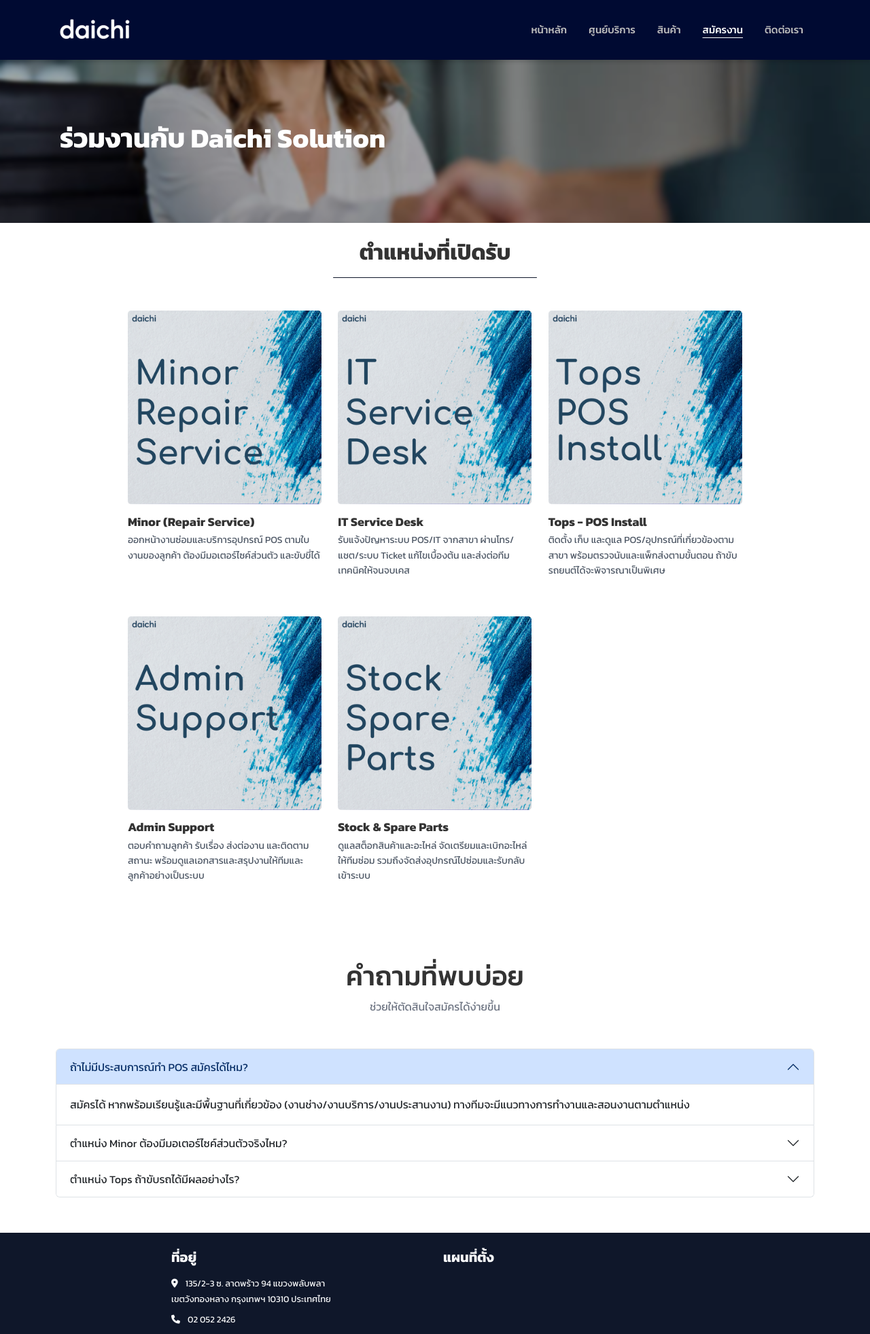
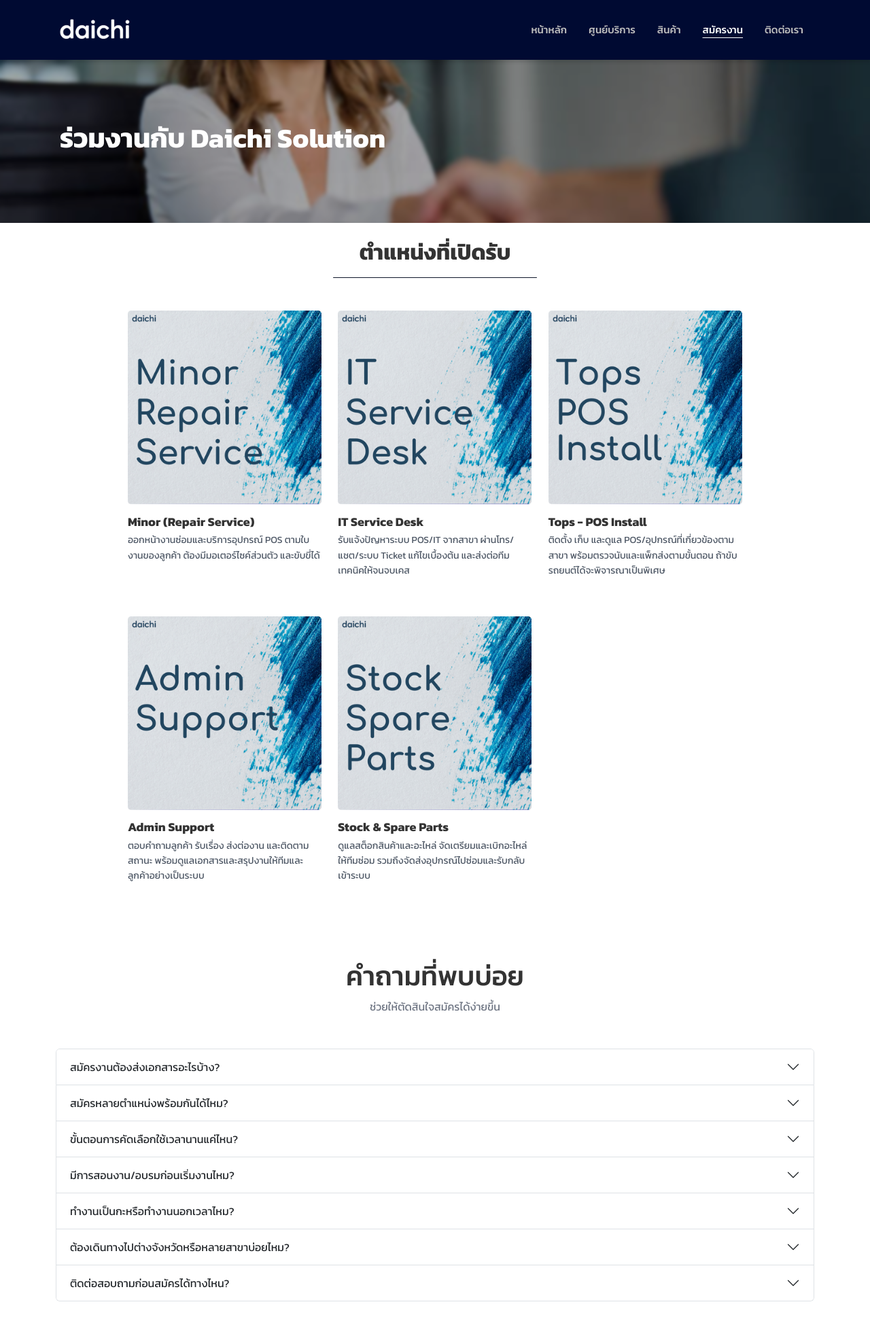
Before and after one commit to Vagolf/DaichiSolutionCompany, a PHP site: page /career.html in a window 1280 px wide. Shown: the top 1963 px of the page at 68% size. Run offline with PHP 8.4, Linux system fonts and the light colour scheme; a map, chart or similar area stays blank; grey boxes are pictures that could not be loaded.

Commit message:
fix a little bit code

```diff
--- a/career.html
+++ b/career.html
@@ -182,45 +182,111 @@
         </div>
 
         <div class="accordion" id="faqAcc">
+          <!-- ===== FAQ 4 ===== -->
 <div class="accordion-item">
   <h2 class="accordion-header">
-              <button class="accordion-button" type="button" data-bs-toggle="collapse" data-bs-target="#faq1">
-                ถ้าไม่มีประสบการณ์ทำ POS สมัครได้ไหม?
+    <button class="accordion-button collapsed" type="button" data-bs-toggle="collapse" data-bs-target="#faq4">
+      สมัครงานต้องส่งเอกสารอะไรบ้าง?
     </button>
   </h2>
-            <div id="faq1" class="accordion-collapse collapse show" data-bs-parent="#faqAcc">
+  <div id="faq4" class="accordion-collapse collapse" data-bs-parent="#faqAcc">
     <div class="accordion-body">
-                สมัครได้ หากพร้อมเรียนรู้และมีพื้นฐานที่เกี่ยวข้อง (งานช่าง/งานบริการ/งานประสานงาน)
-                ทางทีมจะมีแนวทางการทำงานและสอนงานตามตำแหน่ง
+      แนะนำให้แนบ Resume/CV พร้อมข้อมูลติดต่อกลับ (เบอร์โทร, อีเมล, Line ID) และระบุตำแหน่งที่ต้องการสมัครให้ชัดเจน
+      หากมีผลงาน/ประสบการณ์ที่เกี่ยวข้องสามารถแนบเพิ่มเติมเพื่อประกอบการพิจารณาได้
     </div>
   </div>
 </div>
 
+<!-- ===== FAQ 5 ===== -->
 <div class="accordion-item">
   <h2 class="accordion-header">
-              <button class="accordion-button collapsed" type="button" data-bs-toggle="collapse" data-bs-target="#faq2">
-                ตำแหน่ง Minor ต้องมีมอเตอร์ไซค์ส่วนตัวจริงไหม?
+    <button class="accordion-button collapsed" type="button" data-bs-toggle="collapse" data-bs-target="#faq5">
+      สมัครหลายตำแหน่งพร้อมกันได้ไหม?
     </button>
   </h2>
-            <div id="faq2" class="accordion-collapse collapse" data-bs-parent="#faqAcc">
+  <div id="faq5" class="accordion-collapse collapse" data-bs-parent="#faqAcc">
     <div class="accordion-body">
-                จำเป็น เพราะต้องออกหน้างานตามใบงานและเดินทางในพื้นที่ที่ได้รับมอบหมาย เพื่อให้เข้าถึงลูกค้าได้รวดเร็ว
+      ได้ครับ/ค่ะ สามารถระบุได้มากกว่า 1 ตำแหน่งในอีเมลหรือข้อความสมัครงาน
+      ทางทีมจะพิจารณาตามความเหมาะสมของทักษะและความต้องการของแต่ละตำแหน่ง
     </div>
   </div>
 </div>
 
+<!-- ===== FAQ 6 ===== -->
 <div class="accordion-item">
   <h2 class="accordion-header">
-              <button class="accordion-button collapsed" type="button" data-bs-toggle="collapse" data-bs-target="#faq3">
-                ตำแหน่ง Tops ถ้าขับรถได้มีผลอย่างไร?
+    <button class="accordion-button collapsed" type="button" data-bs-toggle="collapse" data-bs-target="#faq6">
+      ขั้นตอนการคัดเลือกใช้เวลานานแค่ไหน?
     </button>
   </h2>
-            <div id="faq3" class="accordion-collapse collapse" data-bs-parent="#faqAcc">
+  <div id="faq6" class="accordion-collapse collapse" data-bs-parent="#faqAcc">
     <div class="accordion-body">
-                จะพิจารณาเป็นพิเศษ เพราะบางงานต้องขน/ขับรถเพื่อรับ-ส่งอุปกรณ์ หรือเดินทางหลายสาขาตามแผนงาน
+      หลังได้รับใบสมัคร ทีมงานจะตรวจสอบข้อมูลและติดต่อกลับตามลำดับคิว
+      ระยะเวลาอาจแตกต่างกันตามจำนวนใบสมัครและความเร่งด่วนของตำแหน่ง
     </div>
   </div>
 </div>
+
+<!-- ===== FAQ 7 ===== -->
+<div class="accordion-item">
+  <h2 class="accordion-header">
+    <button class="accordion-button collapsed" type="button" data-bs-toggle="collapse" data-bs-target="#faq7">
+      มีการสอนงาน/อบรมก่อนเริ่มงานไหม?
+    </button>
+  </h2>
+  <div id="faq7" class="accordion-collapse collapse" data-bs-parent="#faqAcc">
+    <div class="accordion-body">
+      มีการแนะนำขั้นตอนการทำงาน เครื่องมือ และแนวทางมาตรฐานของบริษัทตามตำแหน่ง
+      เพื่อให้เริ่มงานได้อย่างมั่นใจและทำงานร่วมกับทีมได้ราบรื่น
+    </div>
+  </div>
+</div>
+
+<!-- ===== FAQ 8 ===== -->
+<div class="accordion-item">
+  <h2 class="accordion-header">
+    <button class="accordion-button collapsed" type="button" data-bs-toggle="collapse" data-bs-target="#faq8">
+      ทำงานเป็นกะหรือทำงานนอกเวลาไหม?
+    </button>
+  </h2>
+  <div id="faq8" class="accordion-collapse collapse" data-bs-parent="#faqAcc">
+    <div class="accordion-body">
+      บางตำแหน่งอาจมีการทำงานตามตารางงาน/ใบงานของลูกค้า หรือมีงานนอกเวลาเป็นครั้งคราว
+      โดยจะแจ้งรายละเอียดและเงื่อนไขให้ทราบในขั้นตอนสัมภาษณ์
+    </div>
+  </div>
+</div>
+
+<!-- ===== FAQ 9 ===== -->
+<div class="accordion-item">
+  <h2 class="accordion-header">
+    <button class="accordion-button collapsed" type="button" data-bs-toggle="collapse" data-bs-target="#faq9">
+      ต้องเดินทางไปต่างจังหวัดหรือหลายสาขาบ่อยไหม?
+    </button>
+  </h2>
+  <div id="faq9" class="accordion-collapse collapse" data-bs-parent="#faqAcc">
+    <div class="accordion-body">
+      ตำแหน่งภาคสนาม (เช่น Minor / Tops) มีการเดินทางตามสาขาและแผนงานเป็นหลัก
+      ส่วนตำแหน่ง Office (เช่น Admin / Service Desk) จะเน้นงานประสานงานและสนับสนุนจากศูนย์
+    </div>
+  </div>
+</div>
+
+<!-- ===== FAQ 10 ===== -->
+<div class="accordion-item">
+  <h2 class="accordion-header">
+    <button class="accordion-button collapsed" type="button" data-bs-toggle="collapse" data-bs-target="#faq10">
+      ติดต่อสอบถามก่อนสมัครได้ทางไหน?
+    </button>
+  </h2>
+  <div id="faq10" class="accordion-collapse collapse" data-bs-parent="#faqAcc">
+    <div class="accordion-body">
+      สามารถติดต่อผ่านช่องทางที่บริษัทกำหนด หรือส่งอีเมลมาที่ <b>recruite@daichisolution.com</b>
+      พร้อมระบุหัวข้อ “สอบถามงานสมัครงาน” และตำแหน่งที่สนใจ
+    </div>
+  </div>
+</div>
+
         </div>
 
       </div>
--- a/js/footer.js
+++ b/js/footer.js
@@ -1,4 +1,3 @@
-// footer.js
 document.addEventListener("DOMContentLoaded", function () {
   const footer = document.getElementById("footer");
   if (!footer) return;
--- a/js/navbar.js
+++ b/js/navbar.js
@@ -1,7 +1,7 @@
 // navbar.js
 const ROOT =
-  (window.location.pathname.includes("/services/") ||
-   window.location.pathname.includes("/career/"))
+  window.location.pathname.includes("/services/") ||
+  window.location.pathname.includes("/career/")
     ? ".."
     : ".";
 
@@ -10,7 +10,7 @@
   if (!navbar) return;
 
   navbar.innerHTML = `
-  <header header id="siteHeader" class="site-header" style="box-shadow: 0 4px 4px rgba(0, 0, 0, 0.1);">
+  <header id="siteHeader" class="site-header" style="box-shadow: 0 4px 4px rgba(0, 0, 0, 0.1);">
     <div class="container">
       <div class="row">
         <div class="col-12"  style="border-color: #ffffff;">
@@ -98,20 +98,25 @@
       const href = link.getAttribute("href");
       if (!href) return;
       const linkPath = new URL(href, window.location.href).pathname;
-    if (linkPath.endsWith("/career.html")) link.classList.add("active");
+      if (linkPath.endsWith("/career.html")) {
+        link.classList.add("active");
+        matched = true;
+      }
     });
   }
 
-// (option) ถ้าเป็นหน้าย่อย services ให้ active ที่ "ศูนย์บริการ"
+  // 3) ถ้าเป็นหน้าย่อย services ให้ active ที่ "ศูนย์บริการ"
   if (!matched && current.startsWith("/services/")) {
     links.forEach((link) => {
       const href = link.getAttribute("href");
       if (!href) return;
       const linkPath = new URL(href, window.location.href).pathname;
-    if (linkPath.endsWith("/map.html")) link.classList.add("active");
+      if (linkPath.endsWith("/index.html")) {
+        link.classList.add("active");
+        matched = true;
+      }
     });
   }
-
 
   // ========== เปลี่ยนสี navbar ตอนเลื่อน ==========
   const header = navbar.querySelector("#siteHeader");
@@ -208,3 +213,11 @@
     });
   }
 });
+
+// ปิดเมนูเมื่อกดลิงก์ (มือถือ)
+links.forEach((a) => {
+  a.addEventListener("click", () => {
+    menuTrigger?.classList.remove("active");
+    nav?.classList.remove("active");
+  });
+});
--- a/style.css
+++ b/style.css
@@ -2374,7 +2374,6 @@
 .display-area {
     max-width: 1100px;
     margin: 0 auto;
-    padding: 40px 70px;
 }
 
 p.page-desc {
@@ -2553,12 +2552,12 @@
     margin: 0;
 }
 .map-background{
-  position: relative;
-  height: 30vh;
-  background-image: url("images/map/background-map.jpg");
-  background-size: cover;
-  background-position: center;
-  overflow: hidden; /* กันเบลอล้นออกนอกกรอบ */
+  position: absolute;
+  inset: 0;
+  background: url("images/map/background-map.jpg") center/cover no-repeat;
+  filter: blur(2px);
+  transform: scale(1.08);
+  z-index: 0;
 }
 
 /* ชั้นเบลอ + overlay มืด */
@@ -2589,7 +2588,7 @@
 /* ทำให้หัวข้อบนภาพชัดขึ้น */
 .map-background .map-card-header{
   margin-bottom: 0;         /* กันดันลง (ถ้าต้องการ) */
-  padding: 50px 18px;       /* เว้นขอบให้ดูเป็นแถบ */
+  padding: 5% 20%;       /* เว้นขอบให้ดูเป็นแถบ */
 }
 
 .map-background .map-card-title{
@@ -2688,7 +2687,7 @@
     font-size: 12px;
     line-height: 1.2;
 
-    white-space: nowrap;
+    /* white-space: nowrap; */
     /* บังคับให้เป็น “แนวนอนบรรทัดเดียว” */
     word-break: normal;
     /* ยกเลิก break-word ที่ทำให้ตัวอักษรเรียงแนวตั้ง */
```
Also changed, not shown: contact.html (+20 -1 lines), index.html (+13 -13 lines), js/map.js (+18 -19 lines), map.html (+9 -2 lines), products.html (+3 -4 lines). Lines whose indentation alone changed are shown as unchanged.
